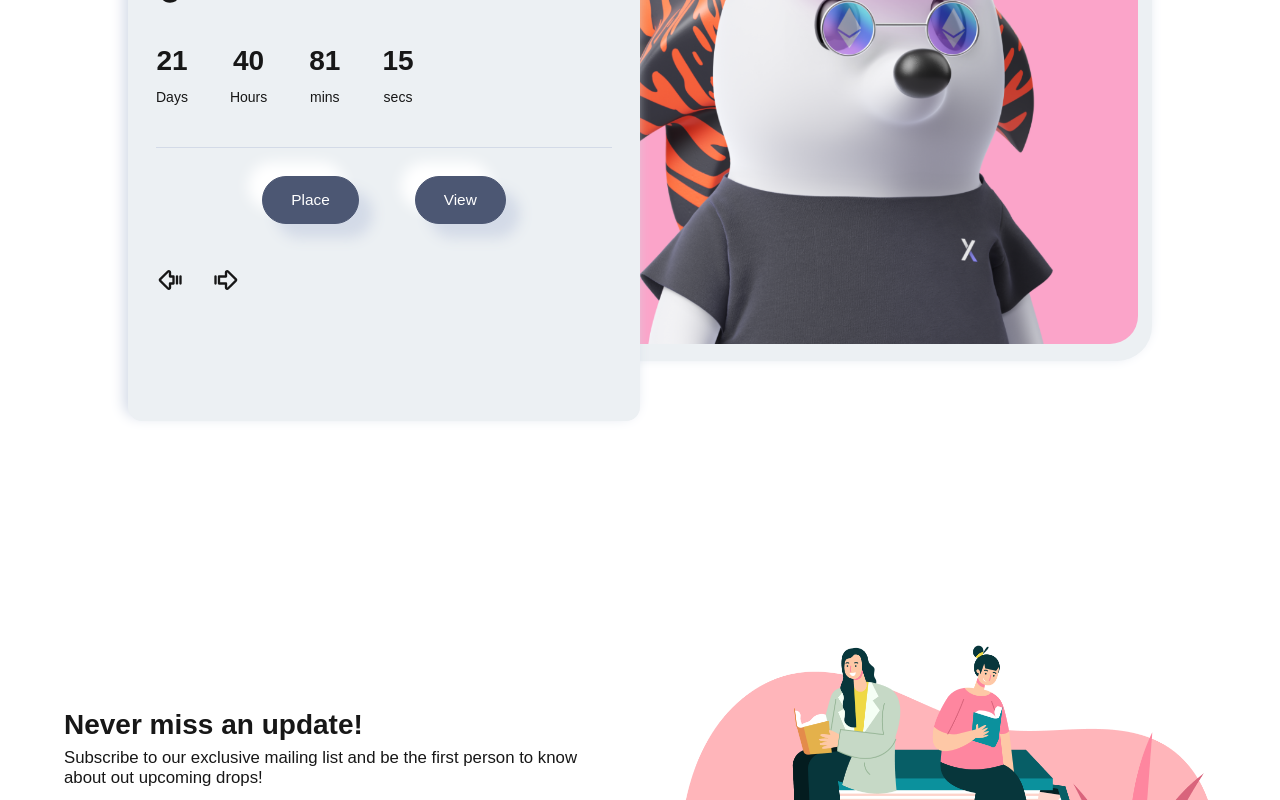
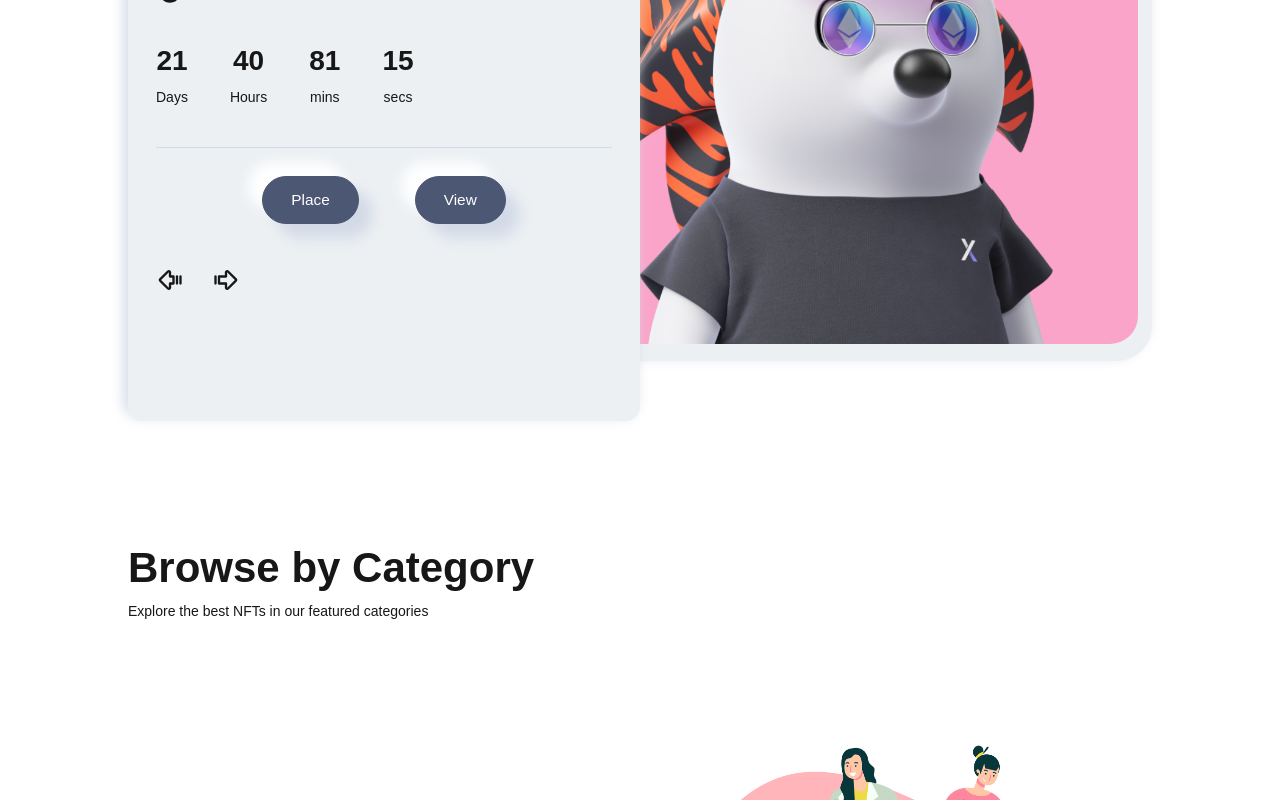
Before and after one commit to sam-sampreeth/NFT-Marketplace, a Next.js app in the folder nft-marketplace-template/: page / in a window 1280 px wide. Shown: the part 2000-2800 px from the top of the page. Built offline with nearby package versions, Linux system fonts and the light colour scheme.

Commit message:
Title component done

```diff
--- /dev/null
+++ b/nft-marketplace-template/Components/Title/Title.jsx
@@ -0,0 +1,17 @@
+import React from "react";
+
+//INTERNAL IMPORT
+import Style from "./Title.module.css";
+
+const Title = ({ heading, paragraph }) => {
+  return (
+    <div className={Style.title}>
+      <div className={Style.title_box}>
+        <h2>{heading}</h2>
+        <p>{paragraph}</p>
+      </div>
+    </div>
+  );
+};
+
+export default Title;
--- /dev/null
+++ b/nft-marketplace-template/Components/Title/Title.module.css
@@ -0,0 +1,26 @@
+
+
+.title{
+    width: 100%;
+}
+
+.title_box{
+    width: 80%;
+    margin: 0 auto;
+}
+
+.title_box h2{
+    font-size: 3rem;
+    line-height: 0;
+}
+
+@media screen and (min-device-width: 320px) and (max-device-width: 425px) {
+    .title_box{
+        width: 90%;
+    }
+
+    .title_box h2{
+        font-size: 1.8rem;
+        line-height: 0;
+    }
+}
--- a/nft-marketplace-template/Components/componentindex.js
+++ b/nft-marketplace-template/Components/componentindex.js
@@ -5,5 +5,6 @@
 import Service from "./Service/Service";
 import BigNFTSlider from "./BigNFTSlider/BigNFTSlider";
 import Subscribe from "./Subscribe/Subscribe";
+import Title from "./Title/Title";
 
-export {Button, Footer, NavBar, HeroSection, Service, BigNFTSlider, Subscribe};
+export {Button, Footer, NavBar, HeroSection, Service, BigNFTSlider, Subscribe, Title};
--- a/nft-marketplace-template/pages/index.js
+++ b/nft-marketplace-template/pages/index.js
@@ -1,7 +1,7 @@
 import React from 'react'
 //INTERNAL IMPORT
 import Style from "../styles/index.module.css";
-import { HeroSection, Service, BigNFTSlider, Subscribe } from "../Components/componentindex";
+import { HeroSection, Service, BigNFTSlider, Subscribe, Title } from "../Components/componentindex";
 
 const Home = () => {
   return (
@@ -10,6 +10,7 @@
       <HeroSection/>
       <Service />
       <BigNFTSlider />
+      <Title heading="Browse by Category" paragraph="Explore the best NFTs in our featured categories"/>
       <Subscribe />
     </div>
   );
```
